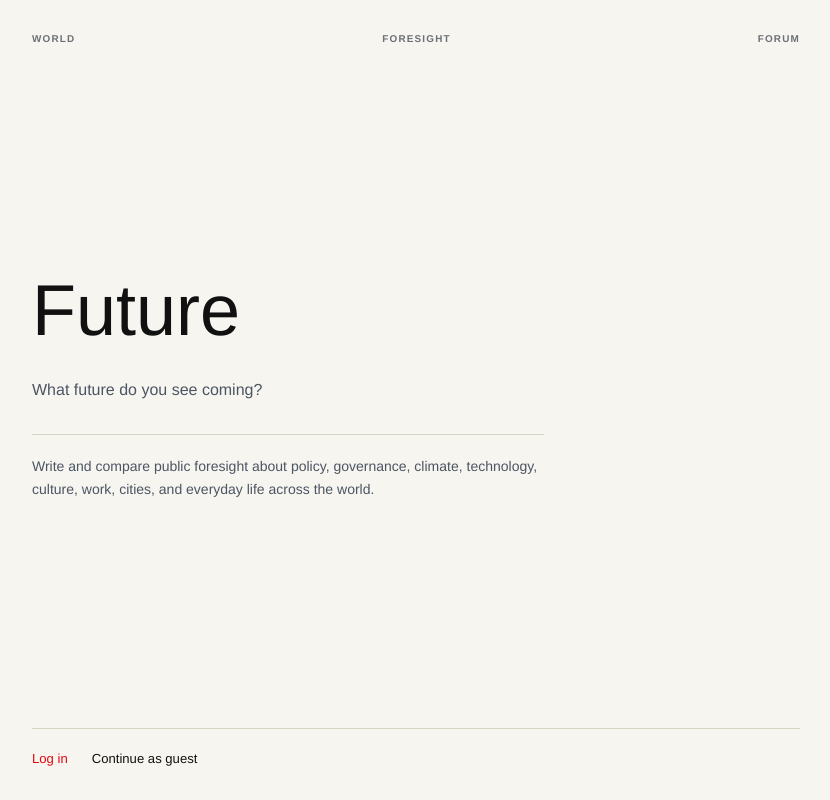
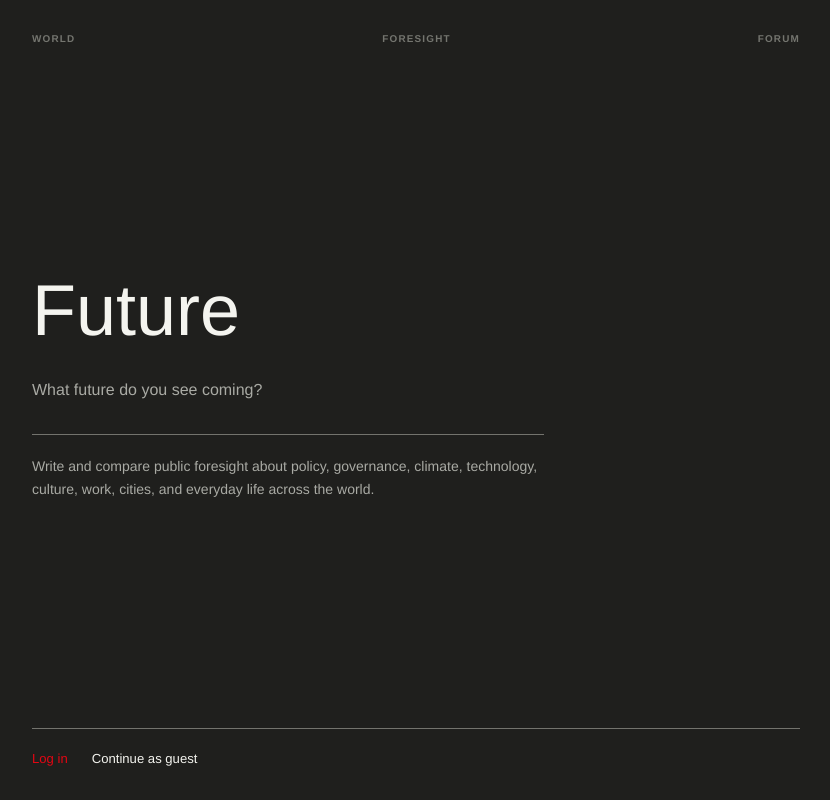
Before and after one commit to srimallya/wff, a React (Vite) app in the folder frontend/: page / in a window 1280 px wide. Shown: the whole page, without its empty margins (224-1054 px from the left). Built offline with nearby package versions, Linux system fonts and the light colour scheme; no server answers.

Commit message:
Add persistent dark mode

```diff
--- a/frontend/index.html
+++ b/frontend/index.html
@@ -29,6 +29,12 @@
     <meta name="twitter:image" content="https://thetrustcommons.com/wff/og-image.png" />
     <meta name="twitter:image:alt" content="World Foresight Forum word mark" />
     <title>World Foresight Forum</title>
+    <script>
+      (function () {
+        var theme = localStorage.getItem('wff_theme') || 'dark';
+        document.documentElement.dataset.theme = theme === 'light' ? 'light' : 'dark';
+      })();
+    </script>
   </head>
   <body class="bg-dark-bg text-white font-sans">
     <div id="root"></div>
--- a/frontend/src/index.css
+++ b/frontend/src/index.css
@@ -2,9 +2,38 @@
 @tailwind components;
 @tailwind utilities;
 
+:root,
+:root[data-theme="dark"] {
+  --wff-bg: #1f1f1d;
+  --wff-card: #1f1f1d;
+  --wff-border: #73736d;
+  --wff-border-soft: #4f4f4a;
+  --wff-text: #f4f4ef;
+  --wff-text-strong: #ffffff;
+  --wff-muted: #a9aaa4;
+  --wff-faint: #74756f;
+  --wff-primary: #e30613;
+  --wff-header: rgba(31, 31, 29, 0.96);
+  color-scheme: dark;
+}
+
+:root[data-theme="light"] {
+  --wff-bg: #fbfbf8;
+  --wff-card: #ffffff;
+  --wff-border: #d9d9d2;
+  --wff-border-soft: #d9d9d2;
+  --wff-text: #111111;
+  --wff-text-strong: #111111;
+  --wff-muted: #4b5563;
+  --wff-faint: #6b6f76;
+  --wff-primary: #e30613;
+  --wff-header: rgba(251, 251, 248, 0.96);
+  color-scheme: light;
+}
+
 body {
-  background-color: #fbfbf8;
-  color: #111111;
+  background-color: var(--wff-bg);
+  color: var(--wff-text);
   font-family: "Avenir Next", Avenir, "Helvetica Neue", Arial, sans-serif;
   letter-spacing: 0;
   font-size: 14px;
@@ -38,17 +67,17 @@ input[type="range"] {
 .text-white,
 .text-gray-100,
 .text-gray-200 {
-  color: #111111 !important;
+  color: var(--wff-text-strong) !important;
 }
 
 .text-gray-300,
 .text-gray-400 {
-  color: #4b5563 !important;
+  color: var(--wff-muted) !important;
 }
 
 .text-gray-500,
 .text-gray-600 {
-  color: #6b6f76 !important;
+  color: var(--wff-faint) !important;
 }
 
 .bg-primary.text-white,
@@ -69,7 +98,7 @@ input[type="range"] {
   border-radius: 0;
   border: 0;
   background: transparent;
-  color: #111111;
+  color: var(--wff-text);
   box-shadow: none;
   transition: color 160ms ease, opacity 160ms ease;
 }
@@ -83,19 +112,19 @@ input[type="range"] {
 }
 
 .icon-button:hover {
-  color: #e30613;
+  color: var(--wff-primary);
 }
 
 .icon-button-primary {
   background: transparent;
   border-color: transparent;
-  color: #e30613;
+  color: var(--wff-primary);
 }
 
 .icon-button-primary:hover {
   background: transparent;
   border-color: transparent;
-  color: #111111;
+  color: var(--wff-text-strong);
 }
 
 .icon-button:disabled {
@@ -124,8 +153,8 @@ input[type="range"] {
   position: sticky;
   top: 0;
   z-index: 20;
-  border-bottom: 1px solid #d9d9d2;
-  background: rgba(251, 251, 248, 0.96);
+  border-bottom: 1px solid var(--wff-border);
+  background: var(--wff-header);
   backdrop-filter: blur(12px);
 }
 
@@ -136,7 +165,7 @@ input[type="range"] {
 }
 
 .app-kicker {
-  color: #8b8d8f;
+  color: var(--wff-muted);
   font-size: 0.62rem;
   font-weight: 600;
   letter-spacing: 0.12em;
@@ -144,7 +173,7 @@ input[type="range"] {
 }
 
 .app-title {
-  color: #111111;
+  color: var(--wff-text-strong);
   font-size: 1.15rem;
   font-weight: 500;
   line-height: 1.2;
@@ -161,8 +190,8 @@ input[type="range"] {
   left: 0;
   right: 0;
   z-index: 30;
-  border-top: 1px solid #d9d9d2;
-  background: rgba(251, 251, 248, 0.96);
+  border-top: 1px solid var(--wff-border);
+  background: var(--wff-header);
   backdrop-filter: blur(14px);
 }
 
@@ -177,14 +206,14 @@ input[type="range"] {
 }
 
 .bottom-tab {
-  color: #5f6265;
+  color: var(--wff-muted);
   font-size: 0.76rem;
   font-weight: 500;
   text-align: center;
 }
 
 .bottom-tab-active {
-  color: #e30613;
+  color: var(--wff-primary);
 }
 
 .swiss-tabs {
@@ -193,36 +222,77 @@ input[type="range"] {
   justify-content: center;
   gap: 1.4rem;
   overflow-x: auto;
-  border-bottom: 1px solid #d9d9d2;
+  border-bottom: 1px solid var(--wff-border);
   padding-bottom: 0.7rem;
 }
 
 .swiss-tab {
-  color: #5f6265;
+  color: var(--wff-muted);
   font-size: 0.82rem;
   font-weight: 500;
   white-space: nowrap;
 }
 
 .swiss-tab-active {
-  color: #e30613;
+  color: var(--wff-primary);
 }
 
 .swiss-panel {
-  border-top: 1px solid #d9d9d2;
+  border-top: 1px solid var(--wff-border);
   background: transparent;
   padding-top: 1.15rem;
 }
 
 .swiss-action {
-  color: #e30613;
+  color: var(--wff-primary);
   font-weight: 600;
 }
 
 .swiss-line-button {
-  color: #111111;
+  color: var(--wff-text);
   font-size: 0.82rem;
   font-weight: 500;
+}
+
+.bg-dark-bg,
+[class*="bg-dark-bg"] {
+  background-color: var(--wff-bg) !important;
+}
+
+[class*="bg-dark-bg/"] {
+  background-color: color-mix(in srgb, var(--wff-bg) 95%, transparent) !important;
+}
+
+.bg-dark-card,
+[class*="bg-dark-card"] {
+  background-color: var(--wff-card) !important;
+}
+
+.bg-dark-border,
+[class*="bg-dark-border"] {
+  background-color: var(--wff-border) !important;
+}
+
+.border-dark-border,
+[class*="border-dark-border"] {
+  border-color: var(--wff-border) !important;
+}
+
+.border-primary,
+[class*="border-primary"] {
+  border-color: var(--wff-primary) !important;
+}
+
+.text-swiss-black {
+  color: var(--wff-text) !important;
+}
+
+.text-primary {
+  color: var(--wff-primary) !important;
+}
+
+.bg-primary {
+  background-color: var(--wff-primary) !important;
 }
 
 input,
@@ -230,8 +300,8 @@ textarea,
 select {
   border-radius: 0 !important;
   background-color: transparent !important;
-  border-color: #d9d9d2 !important;
-  color: #111111 !important;
+  border-color: var(--wff-border) !important;
+  color: var(--wff-text) !important;
 }
 
 @media (max-width: 768px) {
@@ -244,7 +314,7 @@ select {
 
 input::placeholder,
 textarea::placeholder {
-  color: #a3a3a0;
+  color: var(--wff-faint);
 }
 
 h1,
--- a/frontend/src/pages/Profile.jsx
+++ b/frontend/src/pages/Profile.jsx
@@ -31,8 +31,18 @@ export default function Profile() {
   const [notificationsOn, setNotificationsOn] = useState(
     localStorage.getItem('wff_notifications') === 'true'
   )
+  const [theme, setTheme] = useState(() =>
+    localStorage.getItem('wff_theme') === 'light' ? 'light' : 'dark'
+  )
   const [notificationStatus, setNotificationStatus] = useState('')
   const canUsePrivateFeatures = Boolean(user.canPost && !user.isGuest)
+
+  useEffect(() => {
+    document.documentElement.dataset.theme = theme
+    localStorage.setItem('wff_theme', theme)
+    const themeColor = document.querySelector('meta[name="theme-color"]')
+    if (themeColor) themeColor.setAttribute('content', theme === 'dark' ? '#1f1f1d' : '#fbfbf8')
+  }, [theme])
 
   useEffect(() => {
     if (user.username && canUsePrivateFeatures) {
@@ -168,6 +178,10 @@ export default function Profile() {
     window.location.href = 'https://razorpay.me/@trustcommons'
   }
 
+  const toggleTheme = () => {
+    setTheme((currentTheme) => currentTheme === 'dark' ? 'light' : 'dark')
+  }
+
   return (
     <div className="app-shell">
       <header className="app-header">
@@ -244,7 +258,7 @@ export default function Profile() {
                 </div>
 
                 {canUsePrivateFeatures && (
-                  <div className="swiss-panel">
+                  <div className="swiss-panel space-y-5">
                     <div className="flex items-center justify-between gap-4">
                       <div>
                         <p className="text-sm font-medium text-gray-200">PWA notifications</p>
@@ -265,6 +279,27 @@ export default function Profile() {
                         <span
                           className={`absolute left-1 top-1 h-5 w-5 rounded-full bg-white transition-transform ${
                             notificationsOn ? 'translate-x-5' : 'translate-x-0'
+                          }`}
+                        />
+                      </button>
+                    </div>
+                    <div className="flex items-center justify-between gap-4 border-t border-dark-border pt-5">
+                      <div>
+                        <p className="text-sm font-medium text-gray-200">Display mode</p>
+                        <p className="mt-1 text-xs text-gray-500">
+                          {theme === 'dark' ? 'Dark' : 'Light'}
+                        </p>
+                      </div>
+                      <button
+                        type="button"
+                        onClick={toggleTheme}
+                        className={`relative h-7 w-12 rounded-full transition-colors ${theme === 'dark' ? 'bg-primary' : 'bg-dark-border'}`}
+                        aria-pressed={theme === 'dark'}
+                        aria-label="Dark mode"
+                      >
+                        <span
+                          className={`absolute left-1 top-1 h-5 w-5 rounded-full bg-white transition-transform ${
+                            theme === 'dark' ? 'translate-x-5' : 'translate-x-0'
                           }`}
                         />
                       </button>
```
